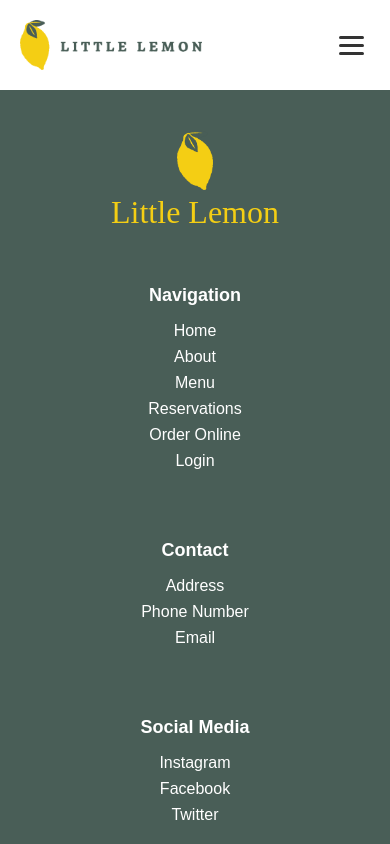
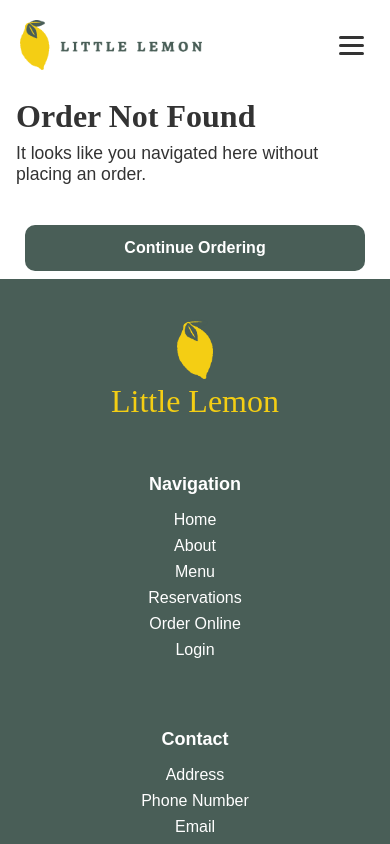
Before and after one commit to Zahid295/little-lemon-restaurant, a React (Create React App) app: page /order-confirmation in a window 390 px wide. Shown: the top 844 px of the page. Built offline with nearby package versions, Linux system fonts and the light colour scheme.

Commit message:
Add Order confirmation page and styling for it

```diff
--- a/src/AppRoutes.js
+++ b/src/AppRoutes.js
@@ -8,6 +8,8 @@ import ConfirmedBooking from "./components/ConfirmedBooking/ConfirmedBooking";
 import OrderOnlinePage from "./pages/OrderOnlinePage";
 import CartPage from "./pages/CartPage";
 import CheckoutPage from "./pages/CheckoutPage";
+import OrderConfirmationPage from "./pages/OrderConfirmationPage";
+
 
 export default function AppRoutes() {
   const navigate = useNavigate();
@@ -32,6 +34,7 @@ export default function AppRoutes() {
       <Route path="/order-online" element={<OrderOnlinePage />} />
       <Route path="/Cart" element={<CartPage />} />
       <Route path="/checkout" element={<CheckoutPage />} />
+      <Route path="/order-confirmation" element={<OrderConfirmationPage />} />
     </Routes>
   );
 }
--- a/src/pages/CheckoutPage.js
+++ b/src/pages/CheckoutPage.js
@@ -1,11 +1,11 @@
 import { useState } from "react";
 import { useCart } from "../context/CartContext";
-import { Link } from "react-router-dom";
+import { Link, useNavigate } from "react-router-dom";
 import "./CheckoutPage.css";
 
 export default function CheckoutPage() {
     const { cart } = useCart();
-    // const navigate = useNavigate();
+    const navigate = useNavigate();
 
     const [form, setForm] = useState({
         name: "",
@@ -44,8 +44,13 @@ export default function CheckoutPage() {
 
         if (!validate()) return;
 
-        console.log("submitted");
-    }
+        navigate("/order-confirmation", {
+          state: {
+            customer: form,
+            cart,
+          },
+        });
+    };
 
     const total = cart.reduce((sum, item) => {
         const numericPrice = Number(item.price.replace("$", ""));
--- /dev/null
+++ b/src/pages/OrderConfirmationPage.css
@@ -0,0 +1,173 @@
+/* Page layout */
+
+.confirmation-page {
+  max-width: 1000px;
+  margin: 0 auto;
+  padding: 0.5rem 1rem;
+}
+
+/* Header */
+
+.confirmation-header {
+  text-align: center;
+  margin-bottom: 2rem;
+}
+
+.confirmation-title {
+  font-family: 'Markazi Text', serif;
+  font-size: 2.8rem;
+  font-weight: 700;
+  color: #333333;
+  margin: 0;
+}
+
+.confirmation-subtitle {
+  font-family: 'Karla', sans-serif;
+  font-size: 1.1rem;
+  color: #333;
+  margin-top: 0.5rem;
+}
+
+/* Centered Flexbox layout */
+
+.confirmation-flex {
+  display: flex;
+  flex-wrap: wrap;
+  justify-content: center;
+  align-items: center;
+  gap: 2rem;
+  max-width: 900px;
+  margin: 0 auto;
+}
+
+/* Card layout */
+
+.confirmation-card {
+  background-color: #edefee;
+  padding: 2rem;
+  border-radius: 16px;
+  box-shadow: 0 2px 6px rgba(0,0,0,0.08);
+  font-family: 'Karla', sans-serif;
+  flex: 1 1 380px;
+  max-width: 420px;
+}
+
+/* Section heading */
+
+.section-heading {
+  font-family: 'Markazi Text', serif;
+  font-size: 1.8rem;
+  font-weight: 700;
+  color: #333333;
+  margin-bottom: 1rem;
+}
+
+/* Items list */
+
+.items-list {
+  margin-top: 1rem;
+}
+
+.item-row {
+  display: flex;
+  justify-content: space-between;
+  padding: 0.6rem 0;
+  border-bottom: 1px solid #ddd;
+}
+
+.item-title {
+  font-weight: 600;
+  color: #333;
+}
+
+.item-qty {
+  color: #495e57;
+  font-weight: 600;
+}
+
+.item-price {
+  font-weight: 700;
+  color: #333333;
+}
+
+/* Total and eta */
+
+.total-row {
+  display: flex;
+  justify-content: space-between;
+  margin-top: 1.5rem;
+  font-size: 1.2rem;
+  font-weight: 700;
+  color: #495e57;
+}
+
+.eta {
+  margin-top: 1rem;
+  font-size: 1.1rem;
+  font-weight: 700;
+  color: #333;
+}
+
+/* Button */
+
+.home-btn {
+  display: block;
+  width: 100%;
+  max-width: 300px;
+  margin: 2.5rem auto 0;
+  background-color: #495e57;
+  color: white;
+  padding: 14px 20px;
+  border-radius: 10px;
+  text-align: center;
+  text-decoration: none;
+  font-family: 'Karla', sans-serif;
+  font-weight: 700;
+  transition: background-color 0.2s ease;
+}
+
+.home-btn:hover {
+  background-color: #3b4b48;
+}
+
+/* Styles for tablet devices responsiveness */
+
+@media (max-width: 768px) {
+  .confirmation-flex {
+    flex-direction: column;
+    align-items: center;
+    gap: 1.8rem;
+  }
+
+  .confirmation-card {
+    flex: 0 1 auto;
+    width: min(100%, 420px);
+    max-width: 320px;
+    padding: 1.4rem 1.6rem;
+  }
+
+  .confirmation-title {
+    font-size: 2.2rem;
+  }
+
+  .section-heading {
+    font-size: 1.6rem;
+  }
+}
+
+/* Styles for mobile devices responsiveness */
+
+@media (max-width: 480px) {
+  .confirmation-title {
+    font-size: 2rem;
+  }
+
+  .confirmation-card {
+    flex: 0 1 auto;
+    width: 50%;
+  }
+
+  .confirmation-flex {
+    gap: 1.5rem;
+  }
+}
--- /dev/null
+++ b/src/pages/OrderConfirmationPage.js
@@ -0,0 +1,92 @@
+import { useLocation, Link } from "react-router-dom";
+import "./OrderConfirmationPage.css";
+
+export default function OrderConfirmationPage() {
+  const { state } = useLocation();
+
+  if (!state) {
+    return (
+      <section className="confirmation-page">
+        <h1 className="confirmation-title">Order Not Found</h1>
+        <p className="confirmation-subtitle">
+          It looks like you navigated here without placing an order.
+        </p>
+        <Link to="/order-online" className="home-btn">
+          Continue Ordering
+        </Link>
+      </section>
+    );
+  }
+
+  const { customer, cart } = state;
+
+  const total = cart.reduce((sum, item) => {
+    const numericPrice = Number(item.price.replace("$", ""));
+    return sum + numericPrice * item.quantity;
+  }, 0);
+
+  const eta =
+    customer.orderType === "pickup"
+      ? "Ready in 15 minutes"
+      : "Delivered in 30-45 minutes";
+
+  return (
+    <section className="confirmation-page">
+      <div className="confirmation-header">
+        <h1 className="confirmation-title">Order Confirmed</h1>
+        <p className="confirmation-subtitle">
+          Thank you, {customer.name}. Your order has been successfully placed.
+        </p>
+      </div>
+
+      <div className="confirmation-flex">
+        <div className="confirmation-card">
+          <h2 className="section-heading">Order Details</h2>
+
+          <p><strong>Name:</strong> {customer.name}</p>
+          <p><strong>Email:</strong> {customer.email}</p>
+          <p><strong>Phone:</strong> {customer.phone}</p>
+          <p><strong>Order Type:</strong> {customer.orderType}</p>
+
+          {customer.orderType === "delivery" && (
+            <>
+              <p><strong>Street:</strong> {customer.street}</p>
+              <p><strong>City:</strong> {customer.city}</p>
+              <p><strong>Postcode:</strong> {customer.postcode}</p>
+            </>
+          )}
+        </div>
+
+        <div className="confirmation-card">
+          <h2 className="section-heading">Items</h2>
+
+          <div className="items-list">
+            {cart.map((item) => {
+              const numericPrice = Number(item.price.replace("$", ""));
+              return (
+                <div className="item-row" key={item.title}>
+                  <span className="item-title">{item.title}</span>
+                  <span className="item-qty">x {item.quantity}</span>
+                  <span className="item-price">
+                    €{(numericPrice * item.quantity).toFixed(2)}
+                  </span>
+                </div>
+              );
+            })}
+          </div>
+
+          <div className="total-row">
+            <span className="total-label">Total:</span>
+            <span className="total-value">€{total.toFixed(2)}</span>
+          </div>
+
+          <p className="eta">{eta}</p>
+        </div>
+      </div>
+
+      <Link to="/order-online" className="home-btn">
+        Continue Ordering
+      </Link>
+    </section>
+  );
+}
```
